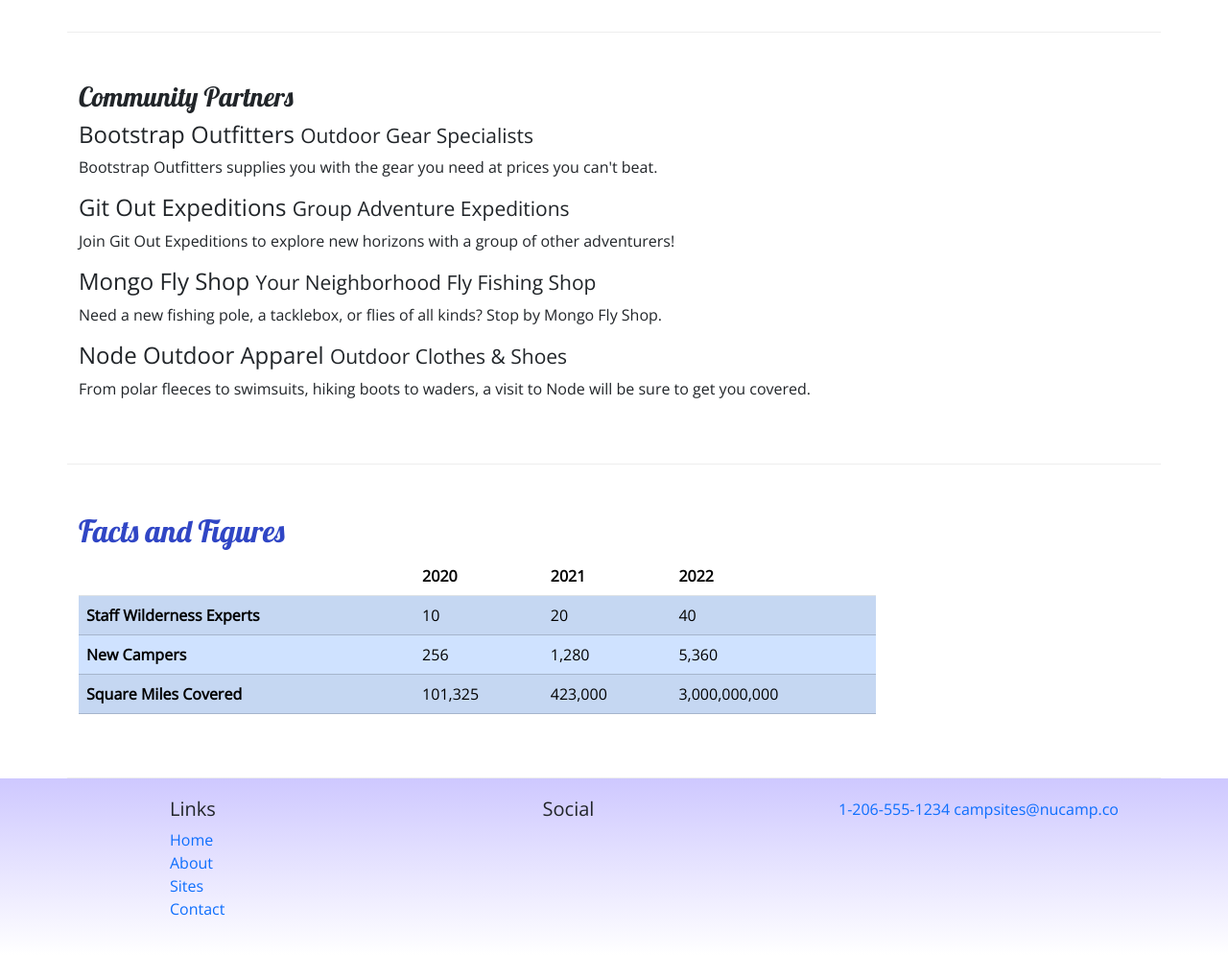
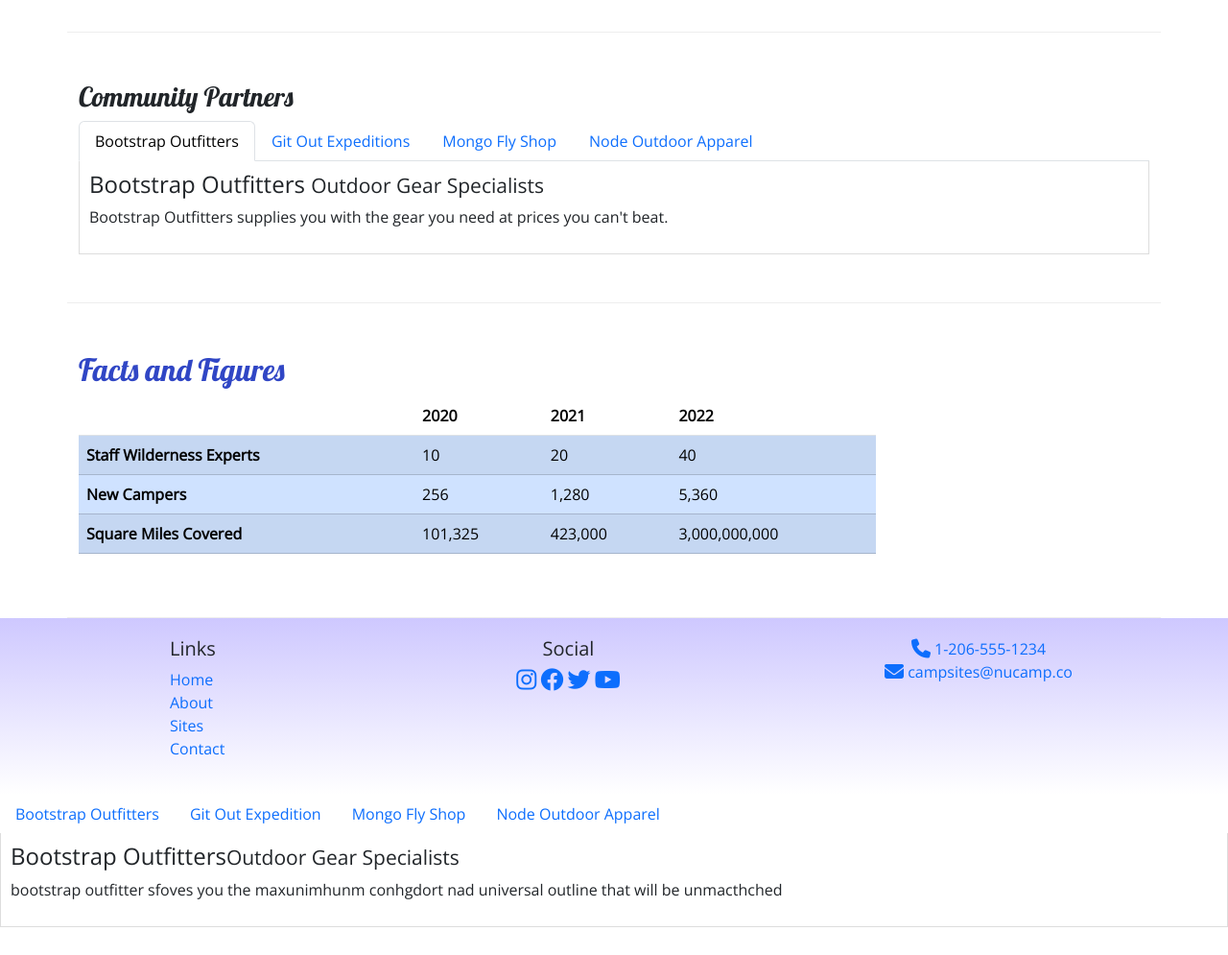
Before and after one commit to findbene/git-test, a plain HTML site: page aboutus.html in a window 1280 px wide. Shown: the part 760-1755 px from the top of the page at 96% size. After the commit the page ends 1726 px from the top, so only its background shows below. Drawn offline with nearby package versions, Linux system fonts and the light colour scheme.

Commit message:
Nav Component Tab

```diff
--- a/aboutus.html
+++ b/aboutus.html
@@ -12,12 +12,18 @@
 
     <!--Additional CSS/CDN Links come after Bootstrap CSS-->
     <link rel="stylesheet" href="https://fonts.googleapis.com/css?family=Lobster|Open+Sans" />
+    <link rel="stylesheet" href="https://cdnjs.cloudflare.com/ajax/libs/font-awesome/6.2.1/css/all.min.css"
+    integrity="sha512-MV7K8+y+gLIBoVD59lQIYicR65iaqukzvf/nwasF0nqhPay5w/9lJmVM2hMDcnK1OnMGCdVK+iQrJ7lzPJQd1w==" crossorigin="anonymous" referrerpolicy="no-referrer"/>
     <link rel="stylesheet" href="css/style.css">
     <title>Nucamp: A Better Way To Camp</title>
+    <style>
+    /*Custom CSS style goes here*/
+    </style>
 </head>
 
 <body>
 
+    <!--Header-->
     <header>
         <div class="container">
             <div class="row">
@@ -50,6 +56,7 @@
         </div>
     </nav>
 
+    <!--main content-->
     <main class="container">
         <div class="row">
             <div class="col-12">
@@ -62,6 +69,7 @@
             </div>
         </div>
 
+        <!--Our Mission Section-->
         <section class="row row-content">
             <div class="col-sm-6 col-xl-6">
                 <h3>Our Mission</h3>
@@ -101,19 +109,38 @@
             </div>
         </section>
 
+        <!--Community Partner Section-->
         <section class="row row-content">
             <div class="col-12">
                 <h3>Community Partners</h3>
+                <ul class="nav nav-tabs">
+                    <li class="nav-item"><a class="nav-link active" href="#bootstrap" role="tab" data-bs-toggle="tab">Bootstrap Outfitters</a></li>
+                    <li class="nav-item"><a class="nav-link" href="#git" role="tab" data-bs-toggle="tab">Git Out Expeditions</a></li>
+                    <li class="nav-item"><a class="nav-link" href="#mongo" role="tab" data-bs-toggle="tab">Mongo Fly Shop</a></li>
+                    <li class="nav-item"><a class="nav-link" href="#node" role="tab" data-bs-toggle="tab">Node Outdoor Apparel</a></li>
+                </ul>
+                <div class="tab-content">
+                    <div role="tabpanel" class="tab-pane fade show active" id="bootstrap">
                         <h4>Bootstrap Outfitters <small>Outdoor Gear Specialists</small></h4>
                         <p class="d-none d-sm-block">Bootstrap Outfitters supplies you with the gear you need at prices you can't beat.</p>
+                    </div>
+                    <div role="tabpanel" class="tab-pane fade" id="git">
                         <h4>Git Out Expeditions <small>Group Adventure Expeditions</small></h4>
                         <p class="d-none d-sm-block">Join Git Out Expeditions to explore new horizons with a group of other adventurers!</p>
+                    </div>
+                    <div role="tabpanel" class="tab-pane fade" id="mongo">
                         <h4>Mongo Fly Shop <small>Your Neighborhood Fly Fishing Shop</small></h4>
                         <p class="d-none d-sm-block">Need a new fishing pole, a tacklebox, or flies of all kinds? Stop by Mongo Fly Shop.</p>
+                        </div>
+                    <div role="tabpanel" class="tab-pane fade" id="node">
                         <h4>Node Outdoor Apparel <small>Outdoor Clothes & Shoes</small></h4>
                         <p class="d-none d-sm-block">From polar fleeces to swimsuits, hiking boots to waders, a visit to Node will be sure to get you covered.</p>
                     </div>
+                </div>
+            </div>
         </section>
+
+        <!--Facts and Figures Section-->
         <section class="row row-content">
             <div class="col-sm-9">
                 <h2>Facts and Figures</h2>
@@ -153,6 +180,8 @@
         </section>
     </main>
 
+
+    <!--Footer-->
     <footer>
         <div class="container">
             <div class="row">
@@ -167,13 +196,13 @@
                 </div>
                 <div class="col-6 col-sm-5 text-center">
                     <h5>Social</h5>
-                    <a href="http://instagram.com/"><span class="fa-brands fa-instagram fa-xl"></span></a>
-                    <a href="http://facebook.com/"><span class="fa-brands fa-facebook fa-xl"></span></a>
-                    <a href="http://twitter.com/"><span class="fa-brands fa-twitter fa-xl"></span></a>
-                    <a href="http://youtube.com/"><span class="fa-brands fa-youtube fa-xl"></span></a>
+                    <a href="https://instagram.com/"><span class="fa-brands fa-instagram fa-xl"></span></a>
+                    <a href="https://facebook.com/"><span class="fa-brands fa-facebook fa-xl"></span></a>
+                    <a href="https://twitter.com/"><span class="fa-brands fa-twitter fa-xl"></span></a>
+                    <a href="https://youtube.com/"><span class="fa-brands fa-youtube fa-xl"></span></a>
                 </div>
                 <div class="col-sm-4 text-center">
-                    <a href="Tel: 1-206-555-1234"><span class="fa-solid fa-phone fa-lg text-primary"></span> 1-206-555-1234</a>
+                    <a href="Tel: 1-206-555-1234"><span class="fa-solid fa-phone fa-lg text-primary"></span> 1-206-555-1234</a><br>
                     <a href="mailto:campsites@nucamp.co"><span class="fa-solid fa-envelope fa-lg text-primary"></span> campsites@nucamp.co</a>
                 </div>
            </div>
@@ -185,3 +214,49 @@
 </body>
 
 </html>
+
+
+
+
+
+
+
+
+
+
+
+
+
+
+
+
+
+
+
+
+        <!--Nav Component Tab-->
+        <ul class="nav nav-tab">
+            <li class="nav-item"><a class="nav-link active" href="#bootstrap" role="tab" data-bs-toggle="tab"> Bootstrap Outfitters</a></li>
+            <li class="nav-item"><a class="nav-link" href="#git" role="tab" data-bs-toggle="tab"> Git Out Expedition</a></li>
+            <li class="nav-item"><a class="nav-link" href="#mongo" role="tab" data-bs-toggle="tab"> Mongo Fly Shop</a></li>
+            <li class="nav-item"><a class="nav-link" href="#node" role="tab" data-bs-toggle="tab"> Node Outdoor Apparel</a></li>
+        </ul>
+
+        <div class="tab-content">
+            <div role="tabpanel" class="tab-pane fade show active" id="bootstrap">
+                <h4>Bootstrap Outfitters<small>Outdoor Gear Specialists</small></h4>
+                <p class="d-none d-sm-block">bootstrap outfitter sfoves you the maxunimhunm conhgdort nad universal outline that will be unmacthched</p>
+            </div>
+            <div role="tabpanel" class="tab-pane fade" id="git">
+                <h4>Git Out Expedition<small>Group Adventure Expeditions</small></h4>
+                <p class="d-none d-sm-block">This expedition in particular is the most specila oine and comes in doiscount</p>
+            </div>
+            <div role="tabpanel" class="tab-pane fade" id="mongo">
+                <h4>Mongo Fly Shop</h4>
+                <p class="d-none d-sm-block">This shop has been around for centuries and have bee serving the great people of Florida by providing the items</p>
+            </div>
+            <div role="tabpanel" class="tab-pane fade" id="node">
+                <h4>Node Outdoor Apparel</h4>
+                <p>This apparel is a unique one, which will ndoubtedly shadow the one presentyed by the italians</p>
+            </div>
+        </div>
--- a/css/style.css
+++ b/css/style.css
@@ -38,3 +38,9 @@ a {
 .navbar {
     background-color: #901CAD;
 }
+
+.tab-content {
+    border: 1px solid #DDD;
+    border-top: none;
+    padding: 10px;
+}
```
Also changed, not shown: index.html (+2 -2 lines). Lines whose indentation alone changed are shown as unchanged.
